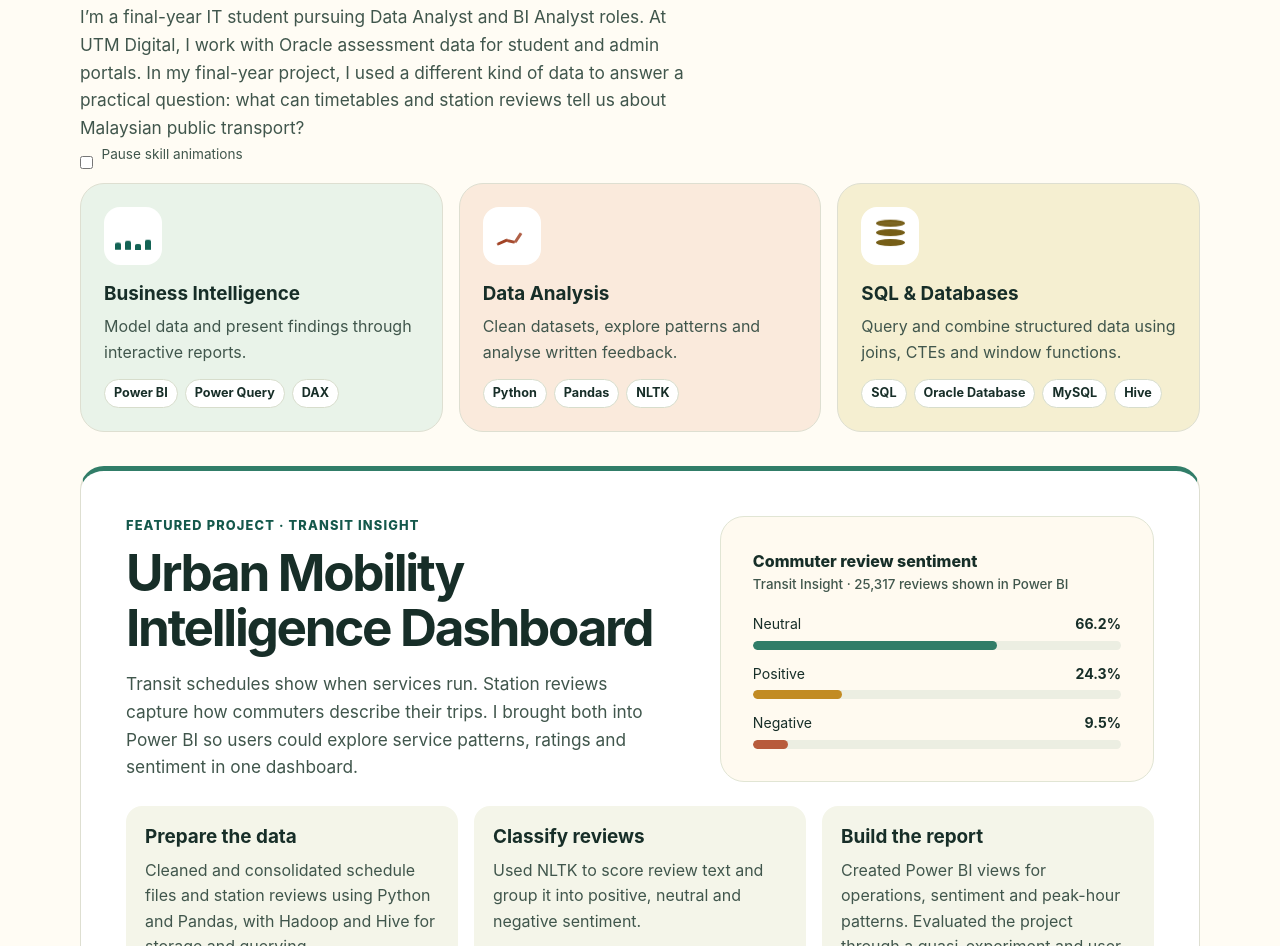
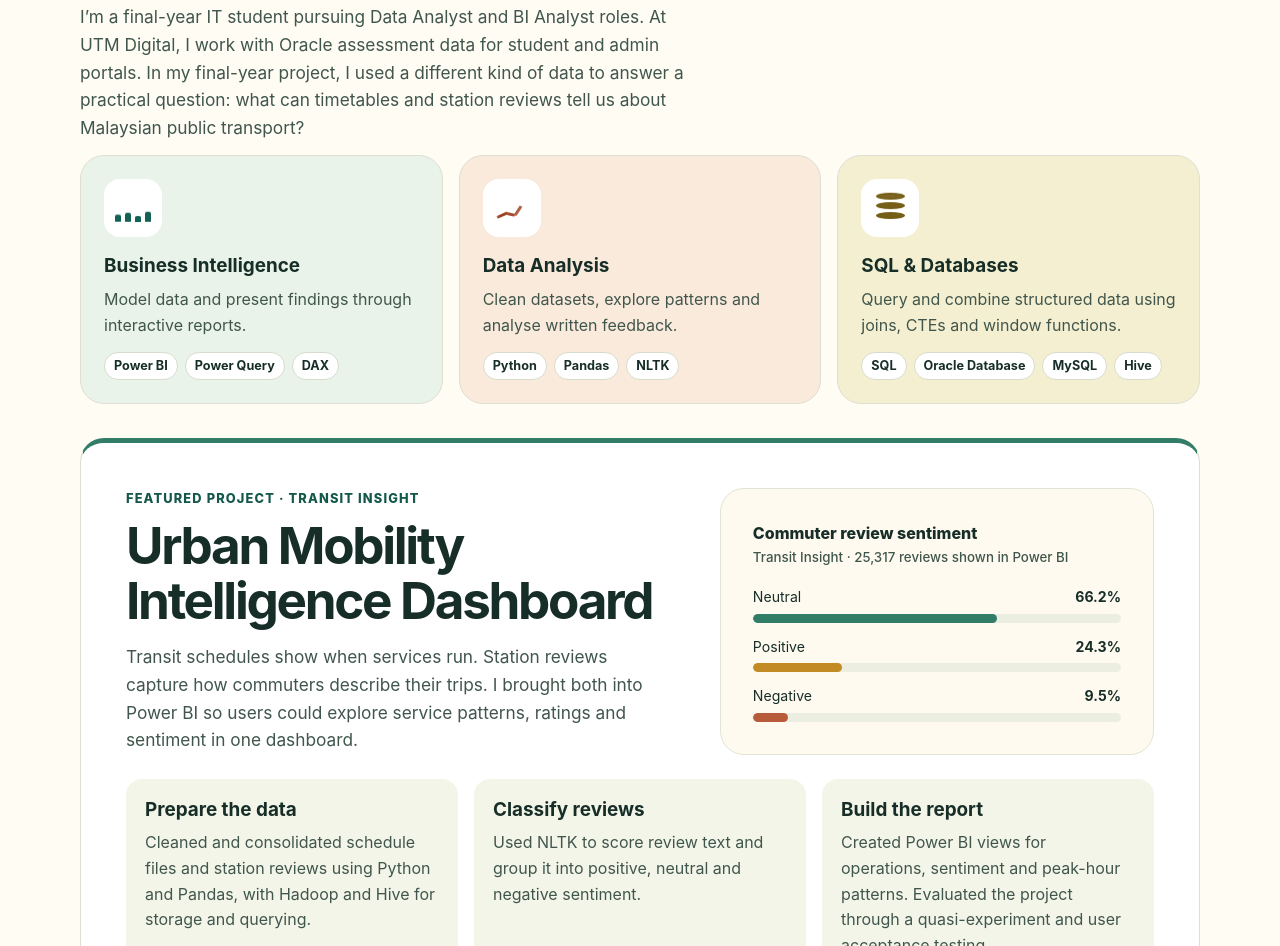
Before and after one commit to firashaiman/firashaiman.github.io, a plain HTML site: page index.html in a window 1280 px wide. Shown: the part 886-1832 px from the top of the page. Drawn offline with Linux system fonts and the light colour scheme.

Commit message:
Update index.html

```diff
--- a/index.html
+++ b/index.html
@@ -109,9 +109,6 @@
     .art-bi { right: 0; top: 44%; --dot: #c28b23; }
     .art-python { bottom: 12%; left: 15%; --dot: #b85b3b; }
     .project-lead { display: grid; grid-template-columns: 1.25fr 1fr; align-items: center; gap: clamp(20px, 4vw, 54px); }
-    .skills-motion-toggle { margin: 14px 4px 0 0; accent-color: var(--accent); vertical-align: middle; }
-    .skills-motion-label { color: var(--muted); font-size: .85rem; vertical-align: middle; cursor: pointer; }
-    .skills-motion-toggle:checked ~ .skills-grid .icon i { animation-play-state: paused; }
     #about .skills-grid { margin-top: 14px; }
     #experience .panel + .panel { margin-top: 16px; }
     #projects { padding-top: 0; }
@@ -151,7 +148,6 @@
     }
     @media (prefers-reduced-motion: reduce) {
       .skill .icon i { animation: none; }
-      .skills-motion-toggle, .skills-motion-label { display: none; }
     }
   </style>
 </head>
@@ -201,8 +197,6 @@
     <section class="wrap" id="about" aria-labelledby="about-title">
       <h2 id="about-title">About &amp; Skills</h2>
       <p class="intro">I’m a final-year IT student pursuing Data Analyst and BI Analyst roles. At UTM Digital, I work with Oracle assessment data for student and admin portals. In my final-year project, I used a different kind of data to answer a practical question: what can timetables and station reviews tell us about Malaysian public transport?</p>
-      <input class="skills-motion-toggle" type="checkbox" id="pause-skill-motion">
-      <label class="skills-motion-label" for="pause-skill-motion">Pause skill animations</label>
       <div class="skills-grid">
         <article class="skill" style="--tint: #e9f3e9; --icon: #136355">
           <div class="icon" aria-hidden="true"><div class="bars"><i style="--height: 12px; --step: 0"></i><i style="--height: 19px; --step: 1"></i><i style="--height: 15px; --step: 2"></i><i style="--height: 27px; --step: 3"></i></div></div>
```
